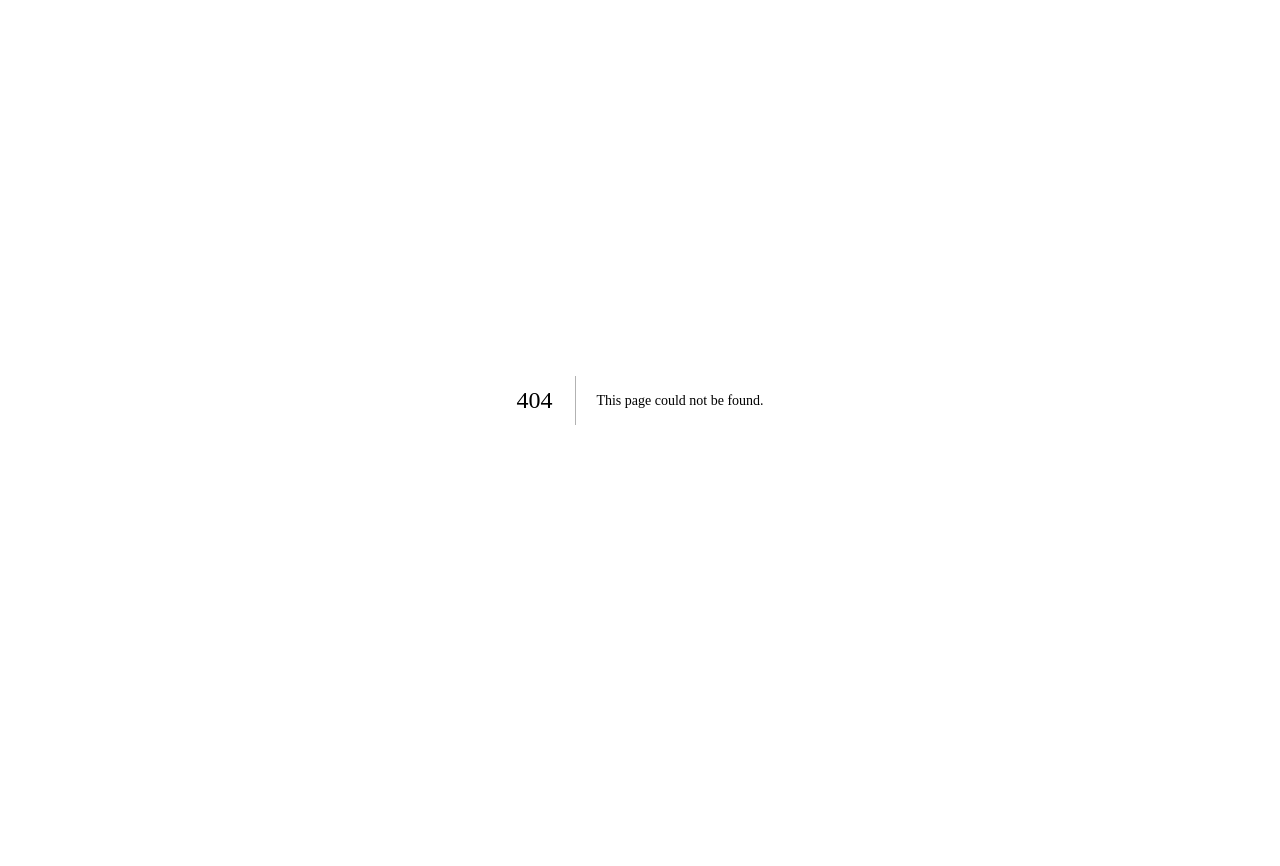
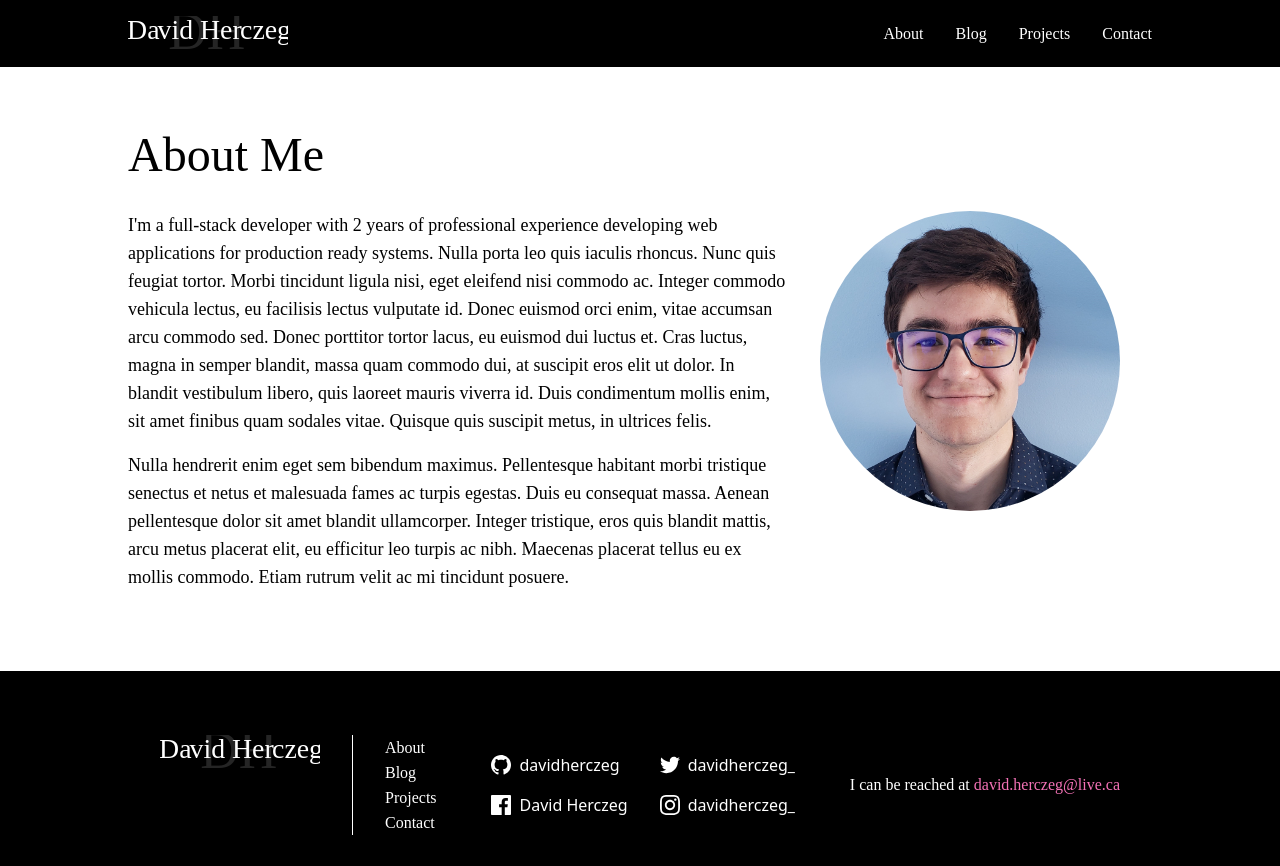
Before and after one commit to davidherczeg/davidherczeg, a Next.js app: page /about in a window 1280 px wide. Before the commit this address had no page. Before the commit the page ends 800 px from the top, so only its background shows below. Built offline with nearby package versions, Linux system fonts and the light colour scheme; a web font is replaced by a local one.

Commit message:
About page start

```diff
--- a/components/Navbar.js
+++ b/components/Navbar.js
@@ -5,7 +5,7 @@ import useDrawer from '../hooks/useDrawer';
 import dynamic from 'next/dynamic';
 
 const links = [
-  { href: '/home', label: 'About' },
+  { href: '/about', label: 'About' },
   { href: '/home', label: 'Blog' },
   { href: '/home', label: 'Projects' },
   { href: '/home', label: 'Contact' },
--- /dev/null
+++ b/pages/about.js
@@ -0,0 +1,52 @@
+import Image from 'next/image';
+import Navbar from '../components/Navbar';
+import Hero from '../components/Hero';
+import Section from '../components/Section';
+import Card from '../components/Card';
+import Footer from '../components/Footer';
+
+export default () => {
+  return (
+    <div className='w-full h-screen'>
+      <Navbar />
+      <Section label='About Me'>
+        <div className='flex'>
+          <div>
+            <p className='text-lg mb-4'>
+              I'm a full-stack developer with 2 years of professional experience
+              developing web applications for production ready systems. Nulla
+              porta leo quis iaculis rhoncus. Nunc quis feugiat tortor. Morbi
+              tincidunt ligula nisi, eget eleifend nisi commodo ac. Integer
+              commodo vehicula lectus, eu facilisis lectus vulputate id. Donec
+              euismod orci enim, vitae accumsan arcu commodo sed. Donec
+              porttitor tortor lacus, eu euismod dui luctus et. Cras luctus,
+              magna in semper blandit, massa quam commodo dui, at suscipit eros
+              elit ut dolor. In blandit vestibulum libero, quis laoreet mauris
+              viverra id. Duis condimentum mollis enim, sit amet finibus quam
+              sodales vitae. Quisque quis suscipit metus, in ultrices felis.
+            </p>
+            <p className='text-lg mb-4'>
+              Nulla hendrerit enim eget sem bibendum maximus. Pellentesque
+              habitant morbi tristique senectus et netus et malesuada fames ac
+              turpis egestas. Duis eu consequat massa. Aenean pellentesque dolor
+              sit amet blandit ullamcorper. Integer tristique, eros quis blandit
+              mattis, arcu metus placerat elit, eu efficitur leo turpis ac nibh.
+              Maecenas placerat tellus eu ex mollis commodo. Etiam rutrum velit
+              ac mi tincidunt posuere.
+            </p>
+          </div>
+          <div className='flex-none mx-8'>
+            <Image
+              className='rounded-full'
+              src='/david_herczeg.jpg'
+              alt='David Herczeg'
+              width={300}
+              height={300}
+            />
+          </div>
+        </div>
+      </Section>
+      <Footer />
+    </div>
+  );
+};
```
